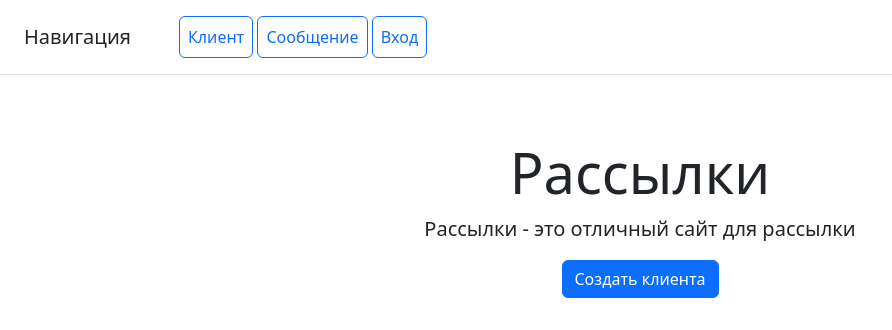
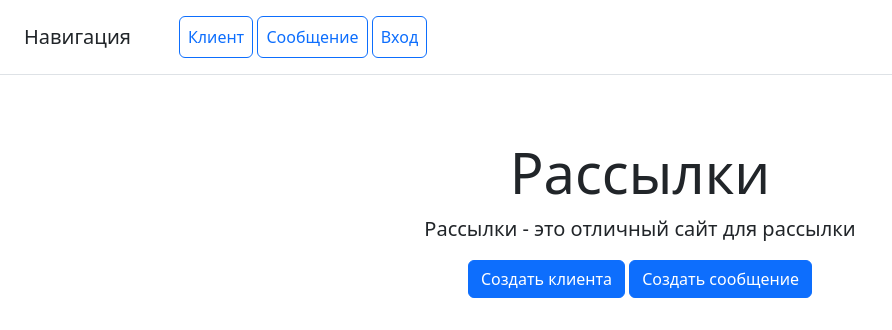
Before and after one commit to olgakostenko240/project_course_4, a Django app: page / in a window 1280 px wide. Shown: the top 330 px of the page, without its empty margins (0-892 px from the left). Run offline with Django 5.2, Linux system fonts and the light colour scheme; data that the repository does not hold is empty; parts of the project's set-up code (start-up, migrations or seed data) failed here and were passed over; some libraries are stand-ins or nearby versions.

Commit message:
Добавлена кнопка для создания сообщения

```diff
--- a/clients/templates/clients/base.html
+++ b/clients/templates/clients/base.html
@@ -14,6 +14,7 @@
     <h1 class="display-4">Рассылки</h1>
     <p class="lead">Рассылки - это отличный сайт для рассылки</p>
     <a class="btn btn-primary" href="{% url 'clients:clients_create' %}" role="button">Создать клиента</a>
+    <a class="btn btn-primary" href="{% url 'clients:message_create' %}" role="button">Создать сообщение</a>
 </div>
 <div class="container">
 
```
